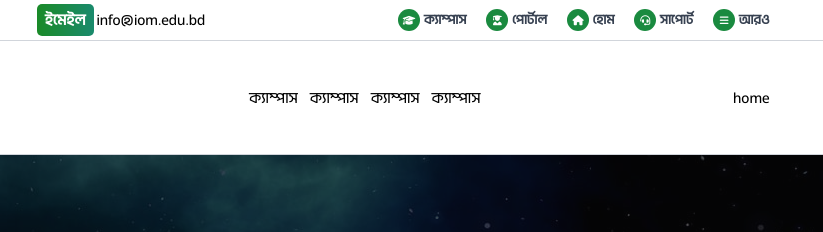
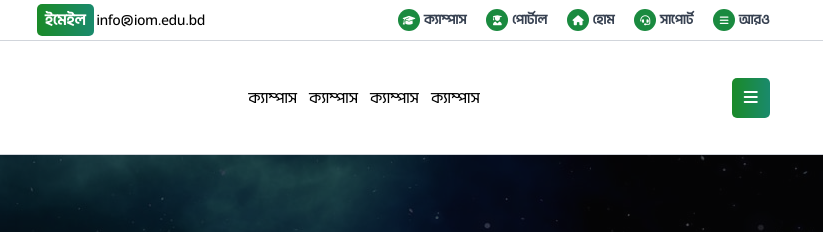
Before and after one commit to jnoyon/iom, a plain HTML site: page index.html in a window 1280 px wide. Shown: the top 232 px of the page, 457-1280 px from the left. Drawn offline with nearby package versions, Linux system fonts and the light colour scheme.

```diff
--- a/index.html
+++ b/index.html
@@ -45,7 +45,7 @@
                 </div>
                 <div class="right-menu">
                     <ul>
-                        <li> <a href="#"> home </a> </li>
+                        <li> <a href="#" class="gradient-g px-3 py-2"> <i class="fa-solid fa-bars"></i> </a> </li>
                     </ul>
                 </div>
             </div>
```
